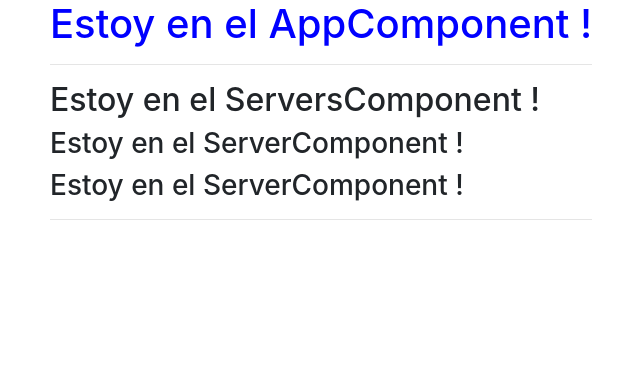
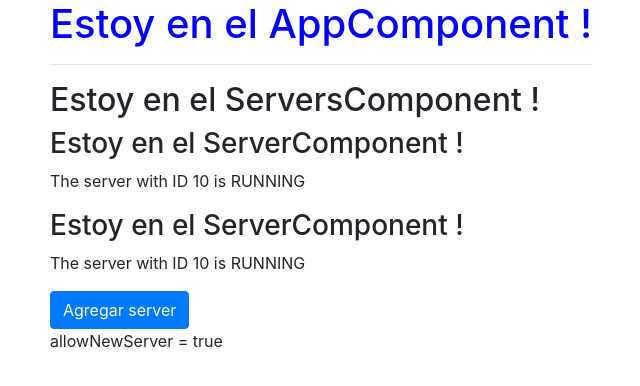
Before and after one commit to estebanbri/angular7, an Angular app: page / in a window 1280 px wide. Shown: the top 386 px of the page, without its empty margins (20-660 px from the left). Built offline with nearby package versions, Linux system fonts and the light colour scheme.

Commit message:
data binding - string interpolation and property binding

```diff
--- a/src/app/server/server.component.html
+++ b/src/app/server/server.component.html
@@ -1 +1,2 @@
 <h3> Estoy en el ServerComponent ! </h3>
+<p>{{ 'The server' }} with ID {{ serverId }} is {{ getServerStatus() }}</p>
--- a/src/app/server/server.component.ts
+++ b/src/app/server/server.component.ts
@@ -7,5 +7,10 @@ import { Component } from '@angular/core';
     }
 )
 export class ServerComponent{
+    serverId: number = 10;
+    serverStatus: string = 'RUNNING';
 
+    getServerStatus(){
+        return this.serverStatus;
+    }
 }
--- a/src/app/servers/servers.component.html
+++ b/src/app/servers/servers.component.html
@@ -1,4 +1,5 @@
 <h2> Estoy en el ServersComponent !</h2>
 <app-server></app-server>
 <app-server></app-server>
-<hr>
+<button class="btn btn-primary" [disabled]="!allowNewServer">Agregar server</button>
+<p>allowNewServer = {{ allowNewServer }}</p>
--- a/src/app/servers/servers.component.ts
+++ b/src/app/servers/servers.component.ts
@@ -7,7 +7,15 @@ import { Component, OnInit } from '@angular/core';
 })
 export class ServersComponent implements OnInit {
 
-  constructor() { }
+  allowNewServer: boolean = false;
+
+  constructor() {
+    //After 2 seconds change allowNewServer value to simulate
+    //how i can change dinamically the attribute value
+    setTimeout(() => {
+      this.allowNewServer = true;
+    }, 2000);
+  }
 
   ngOnInit() {
   }
```
